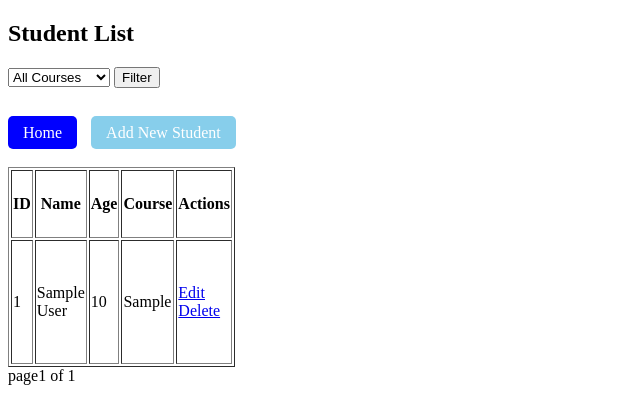
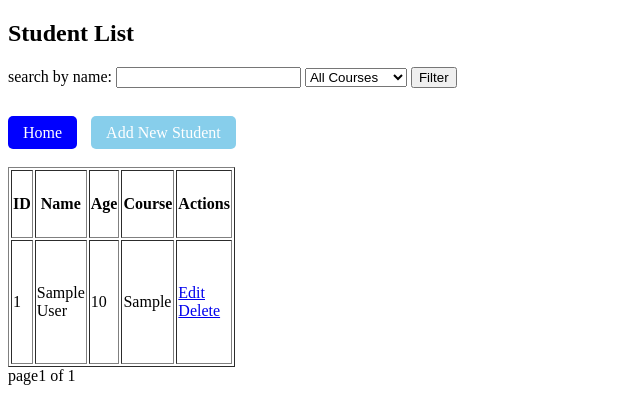
Before and after one commit to aartinarotra/student_system, a Django app: page /student_list/ in a window 1280 px wide. Shown: the top 420 px of the page, without its empty margins (0-640 px from the left). Run offline with Django 5.2, Linux system fonts and the light colour scheme; tables that the repository leaves empty hold one stand-in row (values such as "Sample post").

Commit message:
filter applying scuessfully

```diff
--- a/config/student/templates/stu_detail.html
+++ b/config/student/templates/stu_detail.html
@@ -14,6 +14,7 @@
 
 <h2>Student List</h2>
 <form method="GET">
+search by name: <input type="text" name="name" value="{{ request.GET.name }}">
 
 <select name="course">
 
@@ -28,6 +29,8 @@
 <option value="data science">Data Science</option>
 
 </select>
+
+
 
 <button type="submit">Filter</button>
 
--- a/config/student/views.py
+++ b/config/student/views.py
@@ -35,12 +35,16 @@ def edit_student(request,pk):
         return render(request,"stu_update.html",{'form':form})
 
 def student_list(request):
+    students = Student.objects.all()
+    #filter by course
+    course_query = request.GET.get('course')   # URL se course value lega
+    if course_query:
+        students = Student.objects.filter(course=course_query)
 
-    course = request.GET.get('course')   # URL se course value lega
-    if course:
-        students = Student.objects.filter(course=course)
-    else:
-        students = Student.objects.all()
+    name_query=request.GET.get('name')
+    if name_query:
+        students=Student.objects.filter(name=name_query)
+
     paginator=Paginator(students,5,orphans=1)
     pagenumber=request.GET.get('page')
     page_obj=paginator.get_page(pagenumber)
```
